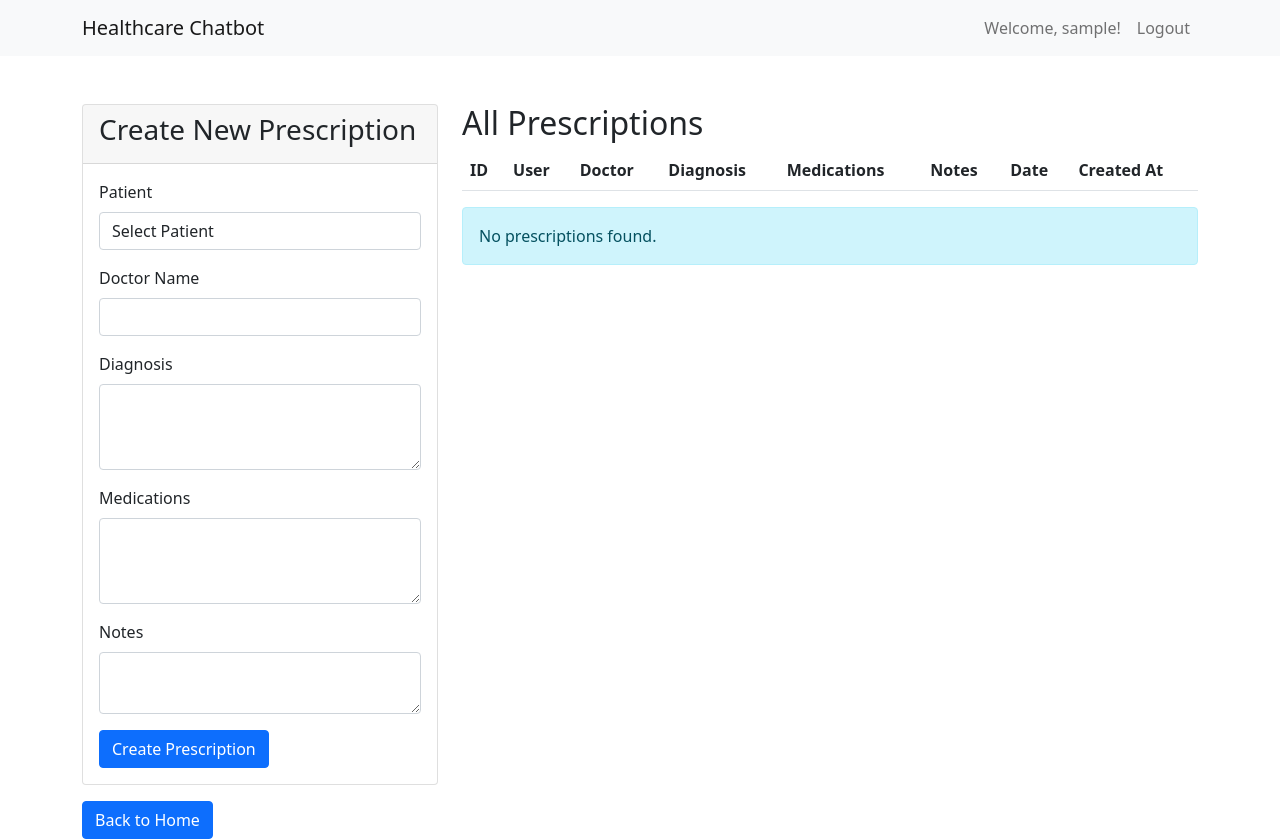
After one commit to QuocAnhtapcode/Health-Care-Chatbot, a Flask app: page /admin/prescriptions in a window 1280 px wide. The commit adds this page. Run offline with Flask 3, Linux system fonts and the light colour scheme; the visitor is signed in with stand-in values (Sample User, id 1); lists and menus that the app fills with data are empty.

Commit message:
Add prescription service

```diff
--- a/app.py
+++ b/app.py
@@ -9,6 +9,7 @@ from services.chat_service.chat_service import ChatService
 from services.appointment_service.appointment_service import AppointmentService
 from services.vector_store_service.vector_service import VectorStoreService
 from services.user_service.user_service import UserService
+from services.prescription_service.prescription_service import PrescriptionService
 
 app = Flask(__name__)
 
@@ -20,6 +21,7 @@ chat_service = ChatService()
 appointment_service = AppointmentService()
 vector_service = VectorStoreService()
 user_service = UserService()
+prescription_service = PrescriptionService()
 
 # Thiết lập secret key
 app.secret_key = os.urandom(24)  # Tạo một secret key ngẫu nhiên
@@ -29,8 +31,19 @@ def login_required(f):
     @wraps(f)
     def decorated_function(*args, **kwargs):
         if 'user_id' not in session:
-            flash('Please login to access this page', 'error')
             return redirect(url_for('login'))
+        return f(*args, **kwargs)
+    return decorated_function
+
+# Admin required decorator
+def admin_required(f):
+    @wraps(f)
+    def decorated_function(*args, **kwargs):
+        if 'user_id' not in session:
+            return redirect(url_for('login'))
+        # Kiểm tra xem user có phải là admin không (giả sử admin có id = 1)
+        if session.get('user_id') != 1:
+            return redirect(url_for('index'))
         return f(*args, **kwargs)
     return decorated_function
 
@@ -51,10 +64,7 @@ def login():
         if result['success']:
             session['user_id'] = result['user']['id']
             session['username'] = result['user']['username']
-            flash('Login successful!', 'success')
             return redirect(url_for('index'))
-        else:
-            flash(result['message'], 'error')
 
     return render_template('login.html')
 
@@ -71,17 +81,13 @@ def register():
 
         result = user_service.register_user(user_data)
         if result['success']:
-            flash('Registration successful! Please login.', 'success')
             return redirect(url_for('login'))
-        else:
-            flash(result['message'], 'error')
 
     return render_template('register.html')
 
 @app.route("/logout")
 def logout():
     session.clear()
-    flash('You have been logged out', 'success')
     return redirect(url_for('login'))
 
 @app.route("/chat")
@@ -125,19 +131,48 @@ def book_appointment():
         print("[app.py] Kết quả trả về:", result)
 
         if result['success']:
-            flash('Appointment booked successfully!', 'success')
-        else:
-            flash(result['message'], 'error')
-        return redirect(url_for('index'))
+            return redirect(url_for('index'))
     except Exception as e:
-        flash(f'Error: {str(e)}', 'error')
         return redirect(url_for('index'))
 
 @app.route("/admin/appointments")
-@login_required
+@admin_required
 def admin_appointments():
     result = appointment_service.get_all_appointments()
     return render_template("admin_appointments.html", appointments=result['appointments'])
+
+@app.route("/prescriptions")
+@login_required
+def view_prescriptions():
+    result = prescription_service.get_user_prescriptions(session['user_id'])
+    return render_template("prescriptions.html", prescriptions=result['prescriptions'])
+
+@app.route("/admin/prescriptions", methods=['GET', 'POST'])
+@admin_required
+def admin_prescriptions():
+    result = prescription_service.get_all_prescriptions()
+    users = user_service.get_all_users()
+    return render_template("admin_prescriptions.html",
+                         prescriptions=result['prescriptions'],
+                         users=users)
+
+@app.route("/admin/prescriptions/create", methods=['POST'])
+@admin_required
+def create_prescription():
+    try:
+        prescription_data = {
+            'user_id': request.form['user_id'],
+            'doctor_name': request.form['doctor_name'],
+            'diagnosis': request.form['diagnosis'],
+            'medications': request.form['medications'],
+            'notes': request.form.get('notes', '')
+        }
+
+        result = prescription_service.create_prescription(prescription_data)
+        if result['success']:
+            return redirect(url_for('admin_prescriptions'))
+    except Exception as e:
+        return redirect(url_for('admin_prescriptions'))
 
 if __name__ == '__main__':
     try:
@@ -145,3 +180,4 @@ if __name__ == '__main__':
     finally:
         appointment_service.close()
         user_service.close()
+        prescription_service.close()
--- a/services/user_service/user_service.py
+++ b/services/user_service/user_service.py
@@ -108,6 +108,17 @@ class UserService:
             print(f"Error getting user: {e}")
             return None
 
+    def get_all_users(self):
+        try:
+            cursor = self.connection.cursor(dictionary=True)
+            cursor.execute("SELECT id, username, full_name FROM users")
+            users = cursor.fetchall()
+            cursor.close()
+            return users
+        except Exception as e:
+            print(f"Error fetching all users: {e}")
+            return []
+
     def close(self):
         if self.connection and self.connection.is_connected():
             self.connection.close()
--- /dev/null
+++ b/templates/admin_prescriptions.html
@@ -0,0 +1,114 @@
+<!DOCTYPE html>
+<html lang="en">
+<head>
+    <meta charset="UTF-8">
+    <meta name="viewport" content="width=device-width, initial-scale=1.0">
+    <title>Admin - Prescriptions</title>
+    <link href="https://cdn.jsdelivr.net/npm/bootstrap@5.1.3/dist/css/bootstrap.min.css" rel="stylesheet">
+    <link rel="stylesheet" href="{{ url_for('static', filename='css/style.css') }}">
+</head>
+<body>
+    <nav class="navbar navbar-expand-lg navbar-light bg-light">
+        <div class="container">
+            <a class="navbar-brand" href="{{ url_for('index') }}">Healthcare Chatbot</a>
+            <div class="navbar-nav ms-auto">
+                {% if session.get('username') %}
+                    <span class="nav-item nav-link">Welcome, {{ session.get('username') }}!</span>
+                    <a class="nav-item nav-link" href="{{ url_for('logout') }}">Logout</a>
+                {% else %}
+                    <a class="nav-item nav-link" href="{{ url_for('login') }}">Login</a>
+                    <a class="nav-item nav-link" href="{{ url_for('register') }}">Register</a>
+                {% endif %}
+            </div>
+        </div>
+    </nav>
+
+    <div class="container mt-5">
+        <div class="row">
+            <div class="col-md-4">
+                <div class="card">
+                    <div class="card-header">
+                        <h3>Create New Prescription</h3>
+                    </div>
+                    <div class="card-body">
+                        <form action="{{ url_for('create_prescription') }}" method="POST">
+                            <div class="mb-3">
+                                <label for="user_id" class="form-label">Patient</label>
+                                <select class="form-control" id="user_id" name="user_id" required>
+                                    <option value="">Select Patient</option>
+                                    {% for user in users %}
+                                    <option value="{{ user.id }}">{{ user.username }} ({{ user.full_name }})</option>
+                                    {% endfor %}
+                                </select>
+                            </div>
+                            <div class="mb-3">
+                                <label for="doctor_name" class="form-label">Doctor Name</label>
+                                <input type="text" class="form-control" id="doctor_name" name="doctor_name" required>
+                            </div>
+                            <div class="mb-3">
+                                <label for="diagnosis" class="form-label">Diagnosis</label>
+                                <textarea class="form-control" id="diagnosis" name="diagnosis" rows="3" required></textarea>
+                            </div>
+                            <div class="mb-3">
+                                <label for="medications" class="form-label">Medications</label>
+                                <textarea class="form-control" id="medications" name="medications" rows="3" required></textarea>
+                            </div>
+                            <div class="mb-3">
+                                <label for="notes" class="form-label">Notes</label>
+                                <textarea class="form-control" id="notes" name="notes" rows="2"></textarea>
+                            </div>
+                            <button type="submit" class="btn btn-primary">Create Prescription</button>
+                        </form>
+                    </div>
+                </div>
+            </div>
+            <div class="col-md-8">
+                <h2>All Prescriptions</h2>
+
+                <div class="table-responsive">
+                    <table class="table table-striped">
+                        <thead>
+                            <tr>
+                                <th>ID</th>
+                                <th>User</th>
+                                <th>Doctor</th>
+                                <th>Diagnosis</th>
+                                <th>Medications</th>
+                                <th>Notes</th>
+                                <th>Date</th>
+                                <th>Created At</th>
+                            </tr>
+                        </thead>
+                        <tbody>
+                            {% for prescription in prescriptions %}
+                            <tr>
+                                <td>{{ prescription[0] }}</td>
+                                <td>{{ prescription[8] }}</td>
+                                <td>{{ prescription[2] }}</td>
+                                <td>{{ prescription[3] }}</td>
+                                <td>{{ prescription[4] }}</td>
+                                <td>{{ prescription[5] }}</td>
+                                <td>{{ prescription[6] }}</td>
+                                <td>{{ prescription[7] }}</td>
+                            </tr>
+                            {% endfor %}
+                        </tbody>
+                    </table>
+                </div>
+
+                {% if not prescriptions %}
+                <div class="alert alert-info">
+                    No prescriptions found.
+                </div>
+                {% endif %}
+            </div>
+        </div>
+
+        <div class="mt-3">
+            <a href="{{ url_for('index') }}" class="btn btn-primary">Back to Home</a>
+        </div>
+    </div>
+
+    <script src="https://cdn.jsdelivr.net/npm/bootstrap@5.1.3/dist/js/bootstrap.bundle.min.js"></script>
+</body>
+</html>
--- a/templates/index.html
+++ b/templates/index.html
@@ -64,7 +64,7 @@
             patient-centered approach, we're dedicated to your well-being. Trust
             us with your health and experience the difference.
           </p>
-          <button class="btn">See Services</button>
+          <a href="{{ url_for('view_prescriptions') }}" class="btn">View Prescriptions</a>
         </div>
         <div class="header__form">
           <form action="/book" method="POST">
```
Also changed, not shown: services/database_service/db_service.py (+58 -0 lines), services/prescription_service/prescription_service.py (added, +72 -0 lines), templates/base.html (+0 -14 lines), templates/login.html (+0 -7 lines), templates/prescriptions.html (added, +67 -0 lines), templates/register.html (+0 -7 lines).
